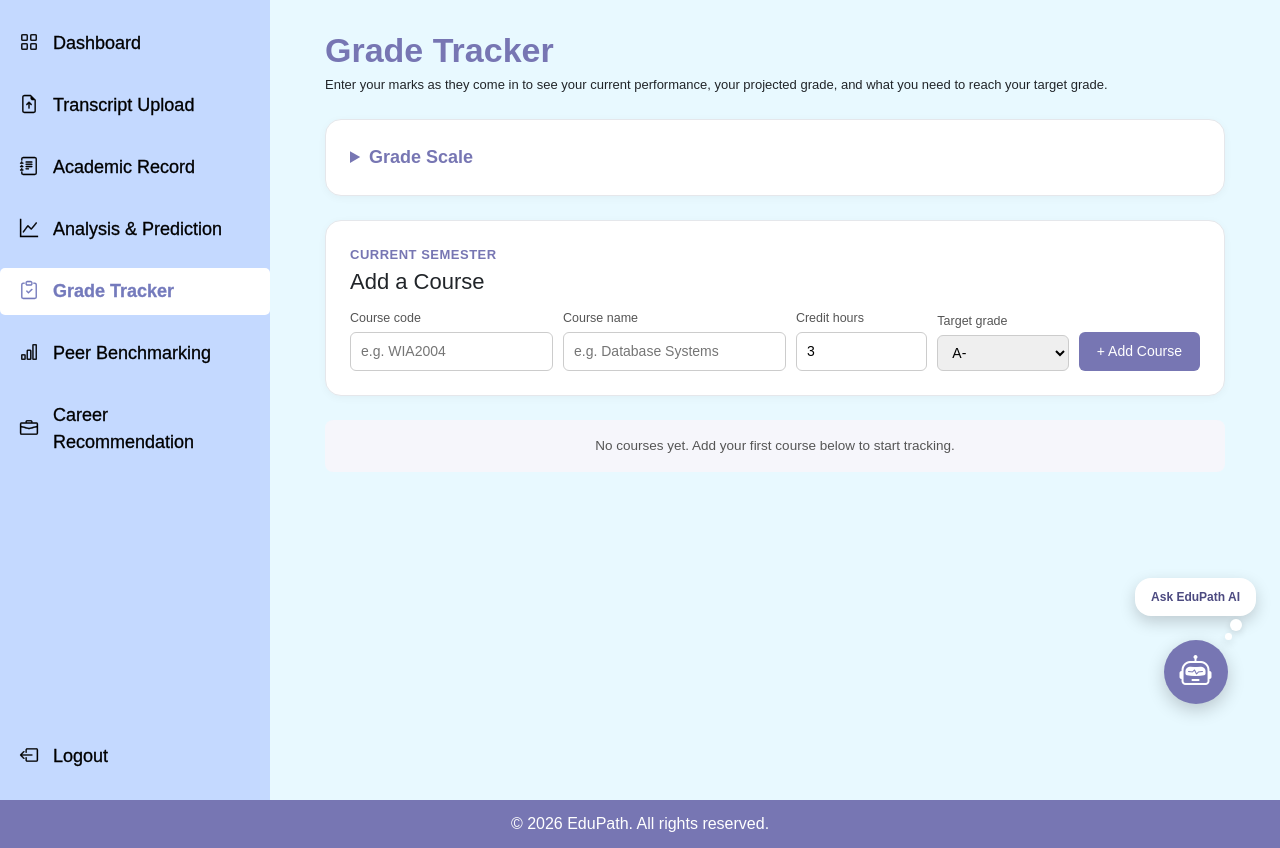
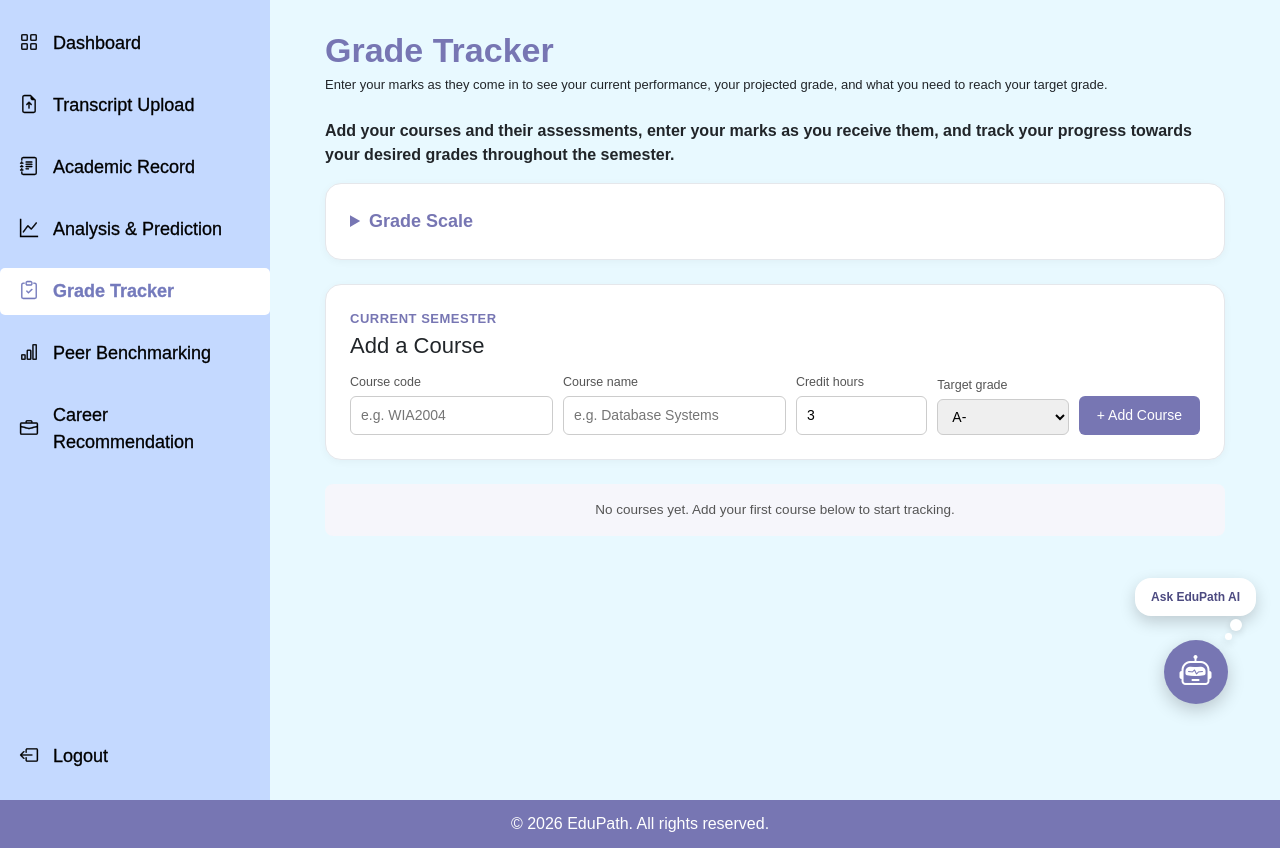
Before and after one commit to khor04/EduPath, a Flask app: page /grade-tracker in a window 1280 px wide. Shown: the part 70-918 px from the top of the page. Run offline with Flask 3, Linux system fonts and the light colour scheme; the visitor is signed in with stand-in values (Sample User, id 1); data that the repository does not hold is empty.

Commit message:
add description for grade tracker

```diff
--- a/templates/tracker.html
+++ b/templates/tracker.html
@@ -12,6 +12,9 @@
   <p class="page-subtitle">
     Enter your marks as they come in to see your current performance, your projected grade,
     and what you need to reach your target grade.
+  </p>
+  <p>
+    <strong>Add your courses and their assessments, enter your marks as you receive them, and track your progress towards your desired grades throughout the semester.</strong>
   </p>
 
   <p id="trackerError" class="tracker-error" role="alert"></p>
```
